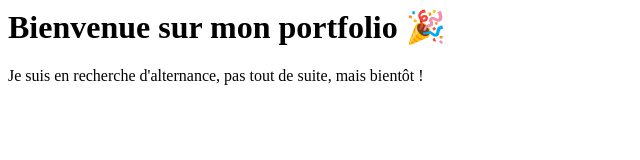
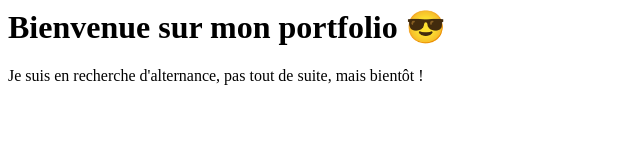
Before and after one commit to jeremt/mon-magnifique-portfolio, a plain HTML site: page index.html in a window 1280 px wide. Shown: the full height of the page, 0-640 px from the left. Drawn offline with Linux system fonts and the light colour scheme.

Commit message:
Update emoji in index.html

```diff
--- a/index.html
+++ b/index.html
@@ -1,2 +1,2 @@
-<h1>Bienvenue sur mon portfolio 🎉</h1>
+<h1>Bienvenue sur mon portfolio 😎</h1>
 <p>Je suis en recherche d'alternance, pas tout de suite, mais bientôt !</p>
```
